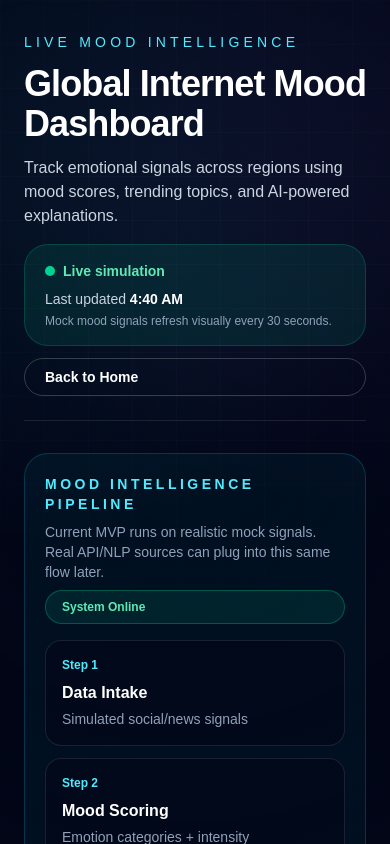
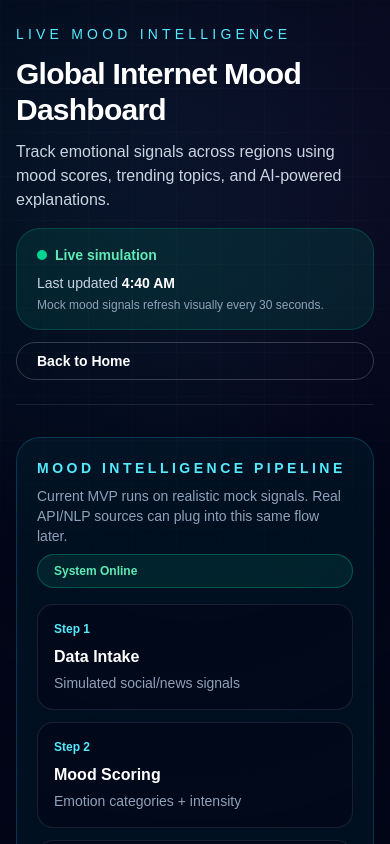
Before and after one commit to ashavsingh47/internet-mood-map, a Next.js app: page /dashboard in a window 390 px wide. Shown: the top 844 px of the page. Built offline with nearby package versions, Linux system fonts and the light colour scheme.

Commit message:
Improve dashboard responsive layout

```diff
--- a/app/dashboard/page.tsx
+++ b/app/dashboard/page.tsx
@@ -71,7 +71,7 @@ export default function DashboardPage() {
   return (
     <main className="mood-bg min-h-screen text-white">
       {" "}
-      <section className="mood-content mx-auto flex min-h-screen max-w-7xl flex-col px-6 py-8">
+      <section className="mood-content mx-auto flex min-h-screen max-w-7xl flex-col px-4 py-6 sm:px-6 lg:px-8">
         {" "}
         <div className="mb-8 flex flex-col justify-between gap-4 border-b border-white/10 pb-6 md:flex-row md:items-center">
           <div>
@@ -79,7 +79,8 @@ export default function DashboardPage() {
               Live Mood Intelligence
             </p>
 
-            <h1 className="mt-3 text-4xl font-bold tracking-tight">
+            <h1 className="mt-3 text-3xl font-bold tracking-tight sm:text-4xl lg:text-5xl">
+              {" "}
               Global Internet Mood Dashboard
             </h1>
 
@@ -101,25 +102,23 @@ export default function DashboardPage() {
           </div>
         </div>
         <PipelineStatus />
-        <div className="mb-6 grid gap-4 sm:grid-cols-2 lg:grid-cols-4">
+        <div className="mb-6 grid gap-4 sm:grid-cols-2 xl:grid-cols-4">
+          {" "}
           <StatCard
             label="Regions Sampled"
             value={mockMoodData.length}
             description="Mock regions currently powering the MVP."
           />
-
           <StatCard
             label="Average Mood Score"
             value={`${averageMoodScore}/100`}
             description="Average emotional intensity across all regions."
           />
-
           <StatCard
             label="High Activity Zones"
             value={highActivityRegions.length}
             description="Regions with strong conversation activity."
           />
-
           <StatCard
             label="Global Mood"
             value={globalMoodLabel}
@@ -136,7 +135,8 @@ export default function DashboardPage() {
                 Simulated Live
               </span>
             </div>
-            <div className="h-[460px] overflow-hidden rounded-2xl border border-white/10 bg-slate-900/80">
+            <div className="h-[360px] overflow-hidden rounded-2xl border border-white/10 bg-slate-900/80 sm:h-[430px] lg:h-[520px]">
+              {" "}
               <MoodMapWrapper
                 regions={filteredRegions}
                 selectedRegionId={selectedRegionId}
```
